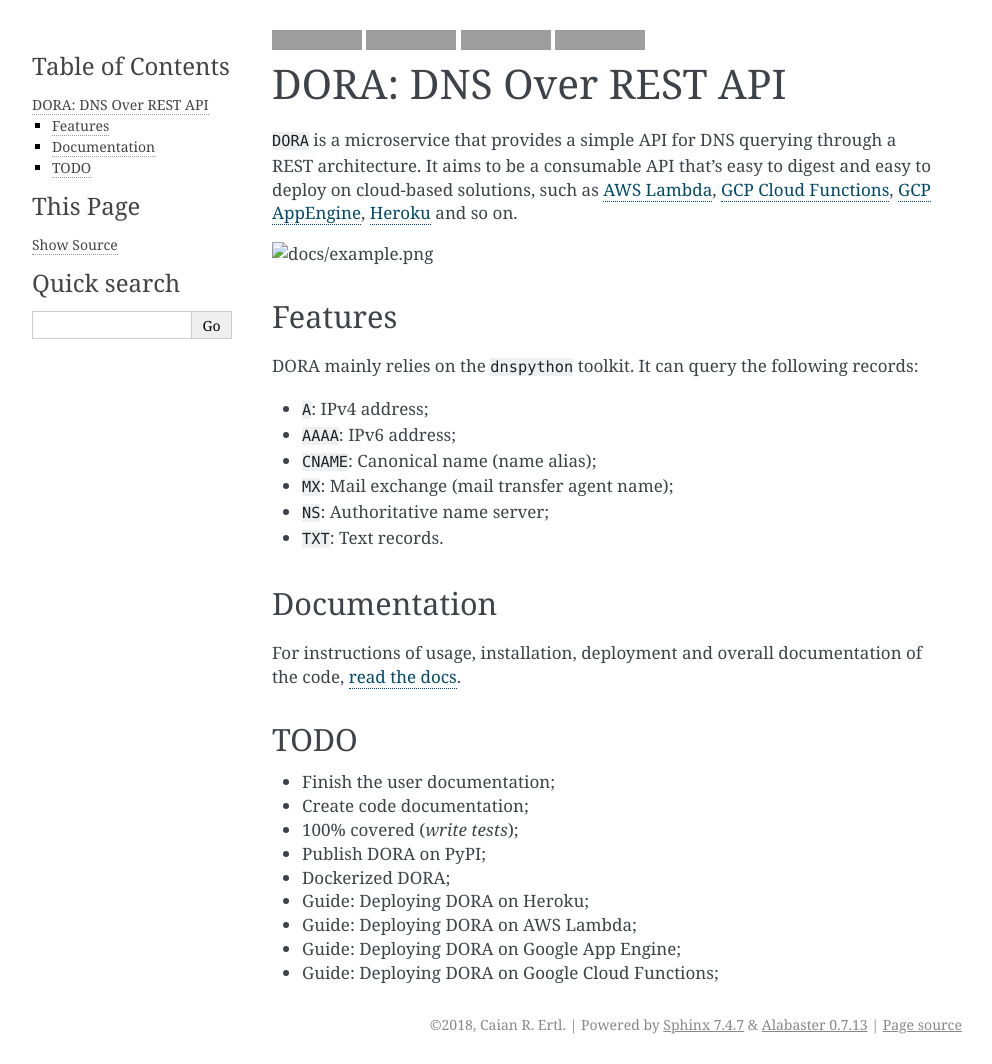
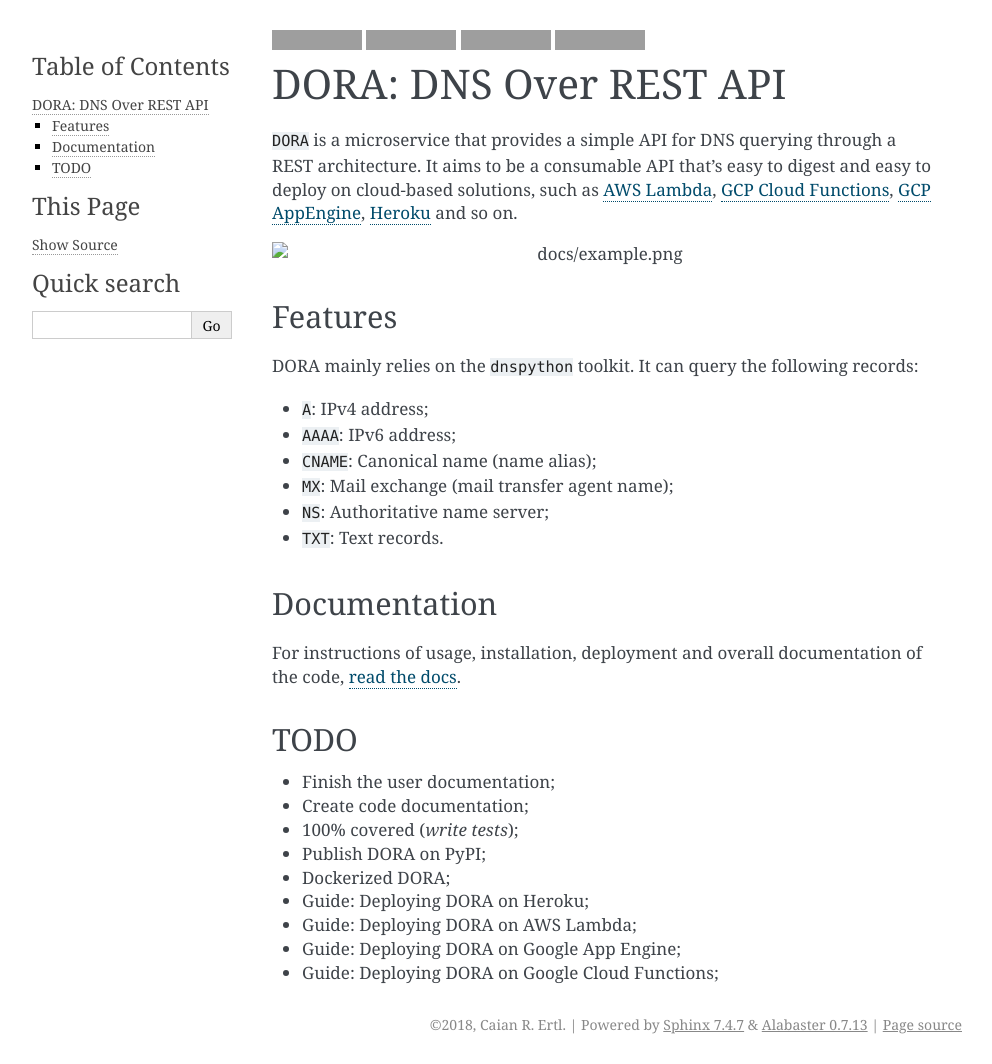
Before and after one commit to e-graveyard/dora, a Sphinx documentation site: the page built from docs/README.rst, in a window 1280 px wide. Shown: the whole page, without its empty margins (148-1140 px from the left). Built offline with Sphinx 7.4.7, drawn with Linux system fonts in a browser that asks for light colours; grey boxes are pictures that could not be loaded.

Commit message:
docs: change the headers level, center the image

```diff
--- a/docs/README.rst
+++ b/docs/README.rst
@@ -15,9 +15,8 @@
         :alt: License Information
 
 
-***********************
 DORA: DNS Over REST API
-***********************
+=======================
 
 ``DORA`` is a microservice that provides a simple API for DNS querying through
 a REST architecture. It aims to be a consumable API that's easy to digest and
@@ -25,6 +24,7 @@
 Functions`_, `GCP AppEngine`_, `Heroku`_ and so on.
 
 .. image:: docs/example.png
+   :align: center
 
 .. _AWS Lambda: https://aws.amazon.com/lambda/
 .. _GCP Cloud Functions: https://cloud.google.com/functions/
@@ -33,7 +33,7 @@
 
 
 Features
-========
+--------
 
 DORA mainly relies on the ``dnspython`` toolkit. It can query the following
 records:
@@ -47,7 +47,7 @@
 
 
 Documentation
-=============
+-------------
 
 For instructions of usage, installation, deployment and overall documentation
 of the code, `read the docs`_.
@@ -56,7 +56,7 @@
 
 
 TODO
-====
+----
 
 - Finish the user documentation;
 - Create code documentation;
```
